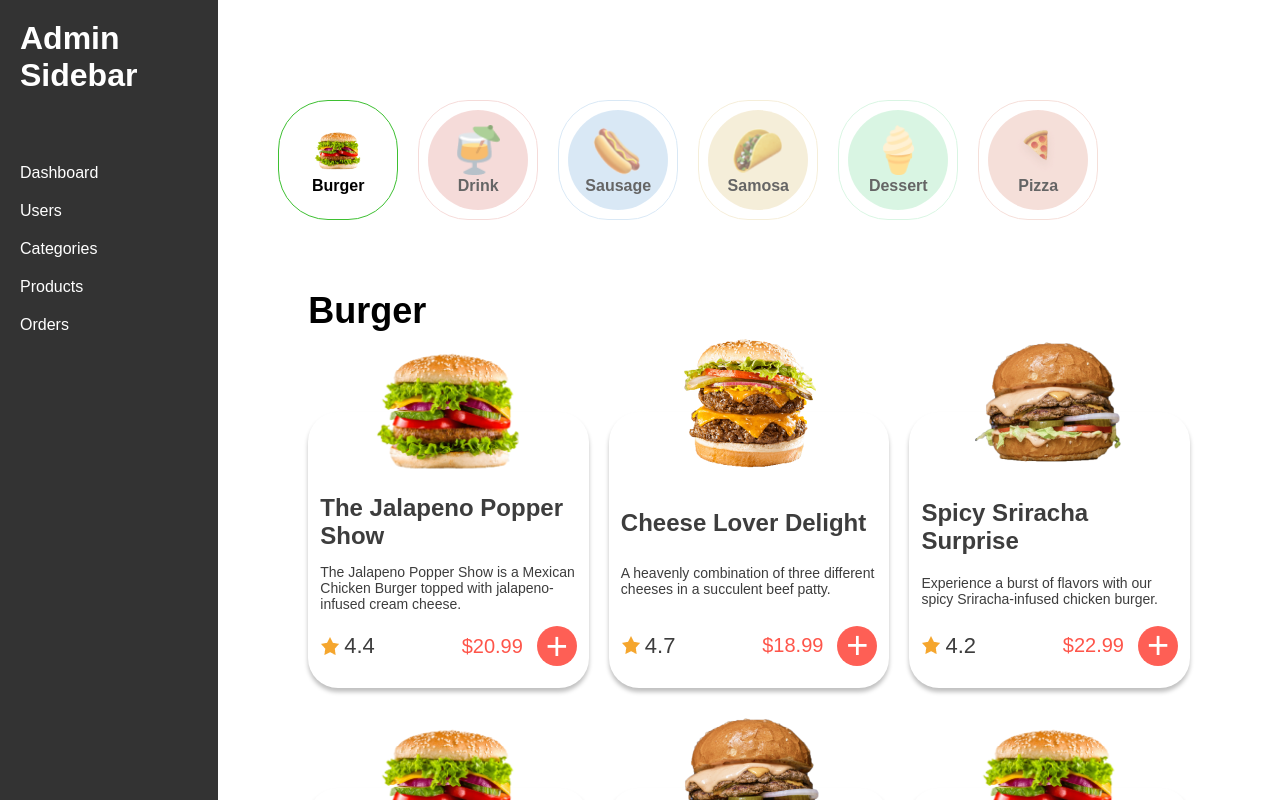
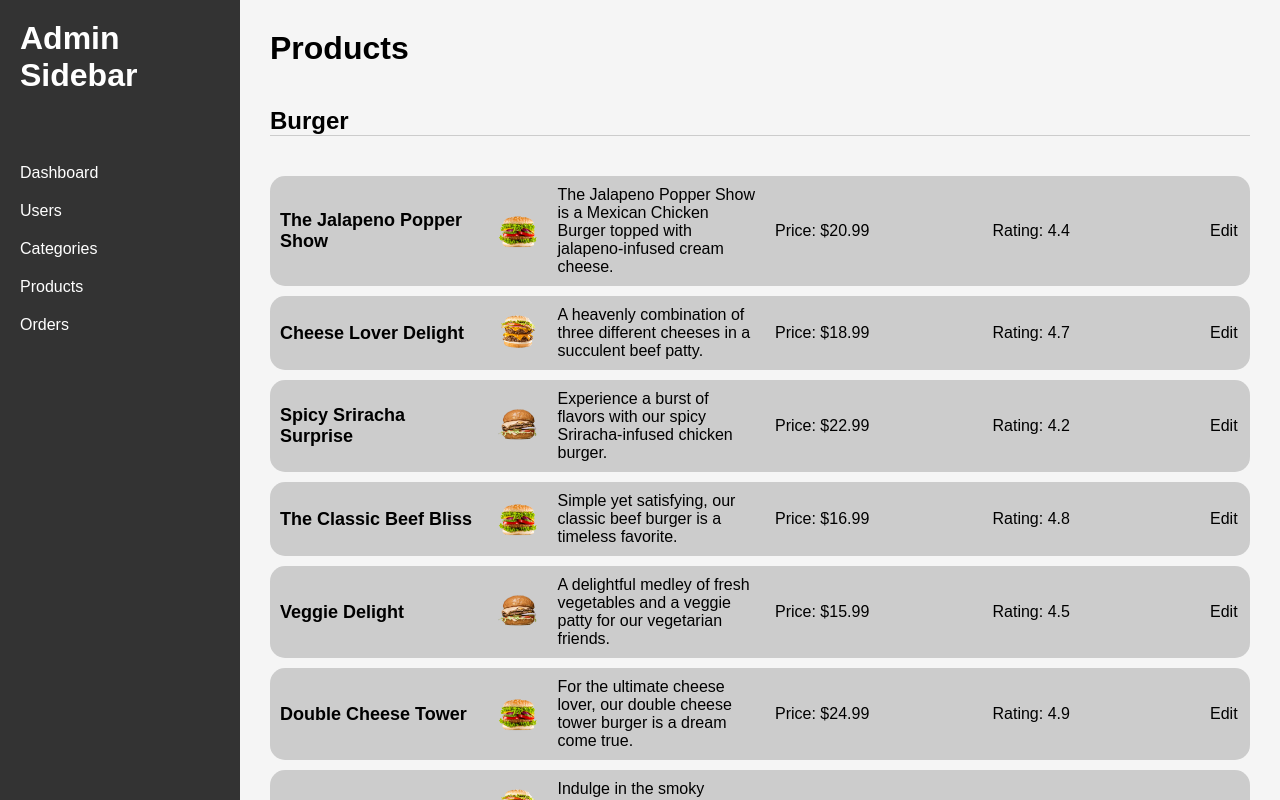
Before and after one commit to mehmeteminavcil/self-service-order, a React (Vite) app in the folder client/: page /admin in a window 1280 px wide. Shown: the top 800 px of the page. Built offline with nearby package versions, Linux system fonts and the light colour scheme.

Commit message:
admin products

```diff
--- a/client/src/Components/AdminProducts/AdminProducts.css
+++ b/client/src/Components/AdminProducts/AdminProducts.css
@@ -0,0 +1,23 @@
+.admin_products .product_title{
+    margin: 40px 0;
+    font-size: 24px;
+    border-bottom: 1px solid #ccc;
+}
+
+.admin_products-container{
+    display: grid;
+    grid-template-columns: 1fr 40px 1fr 1fr 1fr 30px;
+    gap: 20px;
+    background: #ccc;
+    padding: 10px;
+    border-radius: 15px;
+    align-items: center;
+    margin-top: 10px;
+
+}
+.admin_products-container h2 {
+    font-size: 18px;
+}
+.admin_products-container img{
+    max-width: 40px;
+}
--- a/client/src/Components/AdminProducts/AdminProducts.jsx
+++ b/client/src/Components/AdminProducts/AdminProducts.jsx
@@ -1,30 +1,38 @@
 import "./AdminProducts.css";
 import productsData from "../../data/products";
-import categoriesData from "../../data/categories";
-import ProductCard from "../ProductCards/ProductCard";
-import Category from "../Category/Category";
-import { useState } from "react";
-import Products from "../Products/Products";
+
 const AdminProducts = () => {
-  const [selectedCategory, setSelectedCategory] = useState("Burger");
+  const groupProductsByName = (products) => {
+    const groupedProducts = {};
+    products.forEach((product) => {
+      if (!groupedProducts[product.name]) {
+        groupedProducts[product.name] = [];
+      }
+      groupedProducts[product.name].push(product);
+    });
+    return groupedProducts;
+  };
+
+  const groupedProducts = groupProductsByName(productsData);
 
   return (
-    <div>
-      <div className="categories-container">
-        <ul className="categories">
-          {categoriesData.map((category) => (
-            <Category
-              key={category.id}
-              img={category.img}
-              name={category.name}
-              color={category.color}
-              active={selectedCategory === category.name}
-              handleOnClick={() => setSelectedCategory(category.name)}
-            />
+    <div className="admin_products">
+      <h1>Products</h1>
+      {Object.keys(groupedProducts).map((name) => (
+        <div key={name}>
+          <h1 className="product_title">{name}</h1>
+          {groupedProducts[name].map((product) => (
+            <div className="admin_products-container" key={product.id}>
+              <h2>{product.title}</h2>
+              <img src={product.img} alt={product.title} />
+              <p>{product.desc}</p>
+              <p>Price: ${product.price}</p>
+              <p>Rating: {product.rate}</p>
+              <p>Edit</p>
+            </div>
           ))}
-        </ul>
-        <Products category={selectedCategory} />
-      </div>
+        </div>
+      ))}
     </div>
   );
 };
--- a/client/src/Components/AdminSidebar/AdminSidebar.css
+++ b/client/src/Components/AdminSidebar/AdminSidebar.css
@@ -1,21 +1,22 @@
 .admin-sidebar_container {
-    height: 100%;
+    position: fixed;
     background-color: #333;
     color: #fff;
     display: flex;
     flex-direction: column;
     padding: 20px;
+    height: 100%;
+    width: 240px;
+
+
   }
 
-  .admin-sidebar_container h1 {
-    margin-top: 0;
-  }
+
 
   .admin-sidebar_container ul {
     margin-top: 60px;
     list-style: none;
     padding: 0;
-    flex: 1;
   }
 
   .admin-sidebar_container li {
--- a/client/src/Pages/Admin/Admin.css
+++ b/client/src/Pages/Admin/Admin.css
@@ -1,20 +1,18 @@
 .admin-container{
-    height: 100vh;
-    display: flex;
+    display: grid;
+    grid-template-columns: 240px 4fr;
 
 }
 
 .admin-container .left{
-    max-width: 240px;
-    height: 100%;
+
 }
 
 
 
 .admin-container .right {
     padding: 30px;
-background-color: #fff;
-height: 100%;
-width: 100%;
+
+
 
 }
```
